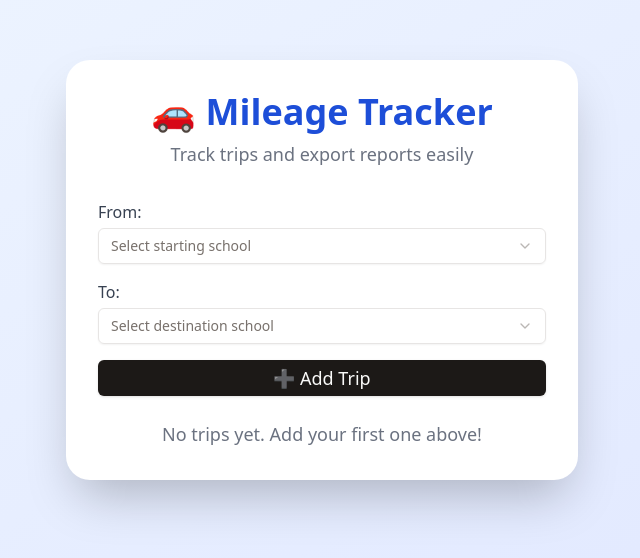
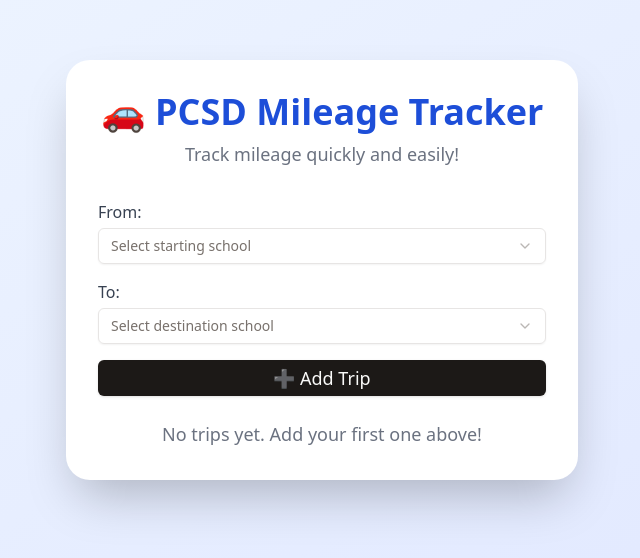
Before and after one commit to Darkstar5877/mileage-tracker, a React (Vite) app in the folder client/: page / in a window 1280 px wide. Shown: the part 130-688 px from the top of the page, without its empty margins (318-958 px from the left). Built offline with nearby package versions, Linux system fonts and the light colour scheme.

Commit message:
Refactor: added shadcn/ui, Tailwind setup, and alias fix

```diff
--- a/client/src/App.jsx
+++ b/client/src/App.jsx
@@ -131,9 +131,9 @@
       <div className="bg-white rounded-3xl shadow-2xl p-8 w-full max-w-lg">
         {/* Header */}
         <div className="text-center mb-8">
-          <h1 className="text-4xl font-bold text-blue-700">🚗 Mileage Tracker</h1>
+          <h1 className="text-4xl font-bold text-blue-700">🚗 PCSD Mileage Tracker</h1>
           <p className="text-gray-500 mt-2 text-lg">
-            Track trips and export reports easily
+            Track mileage quickly and easily!
           </p>
         </div>
 
```
